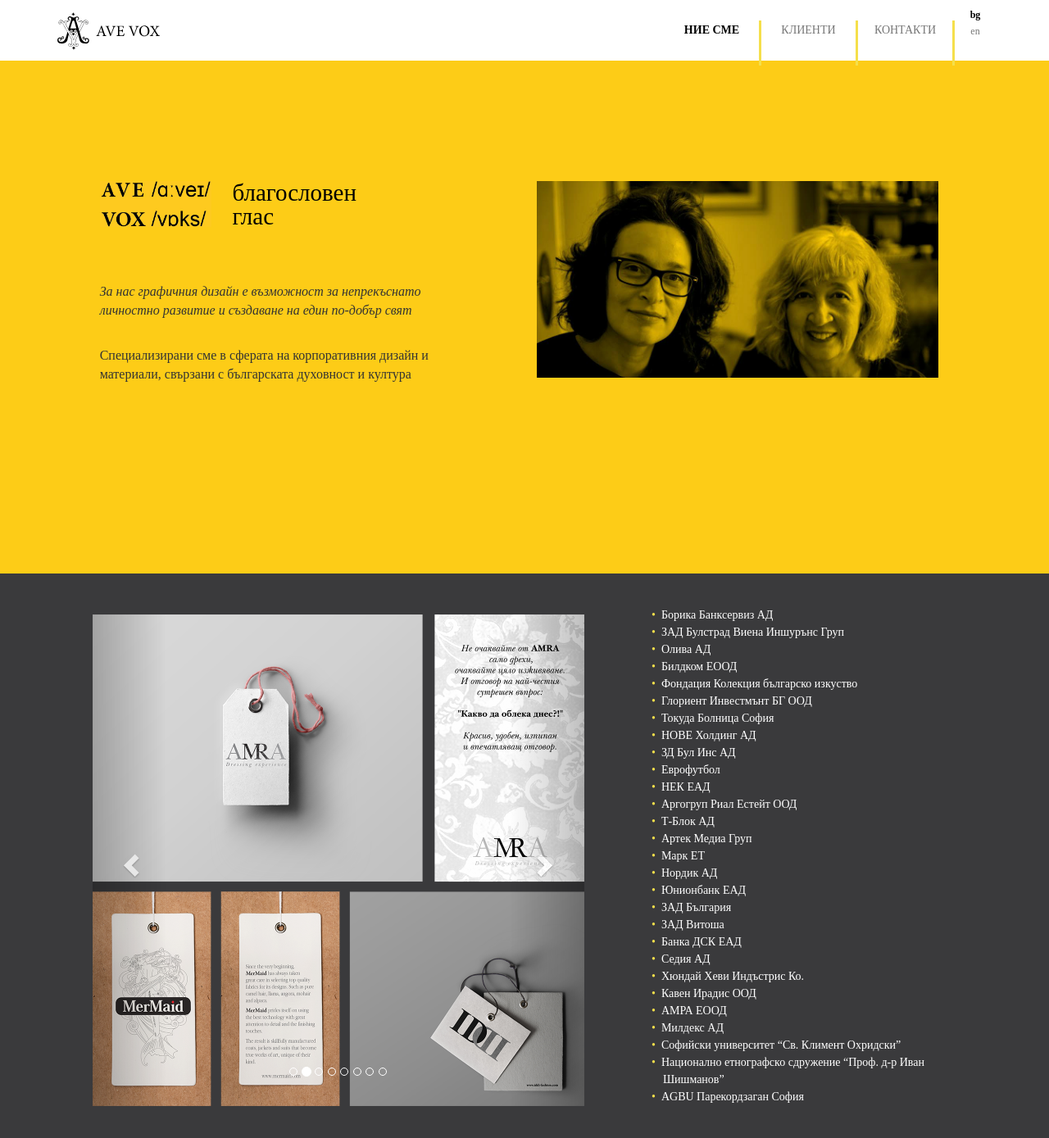
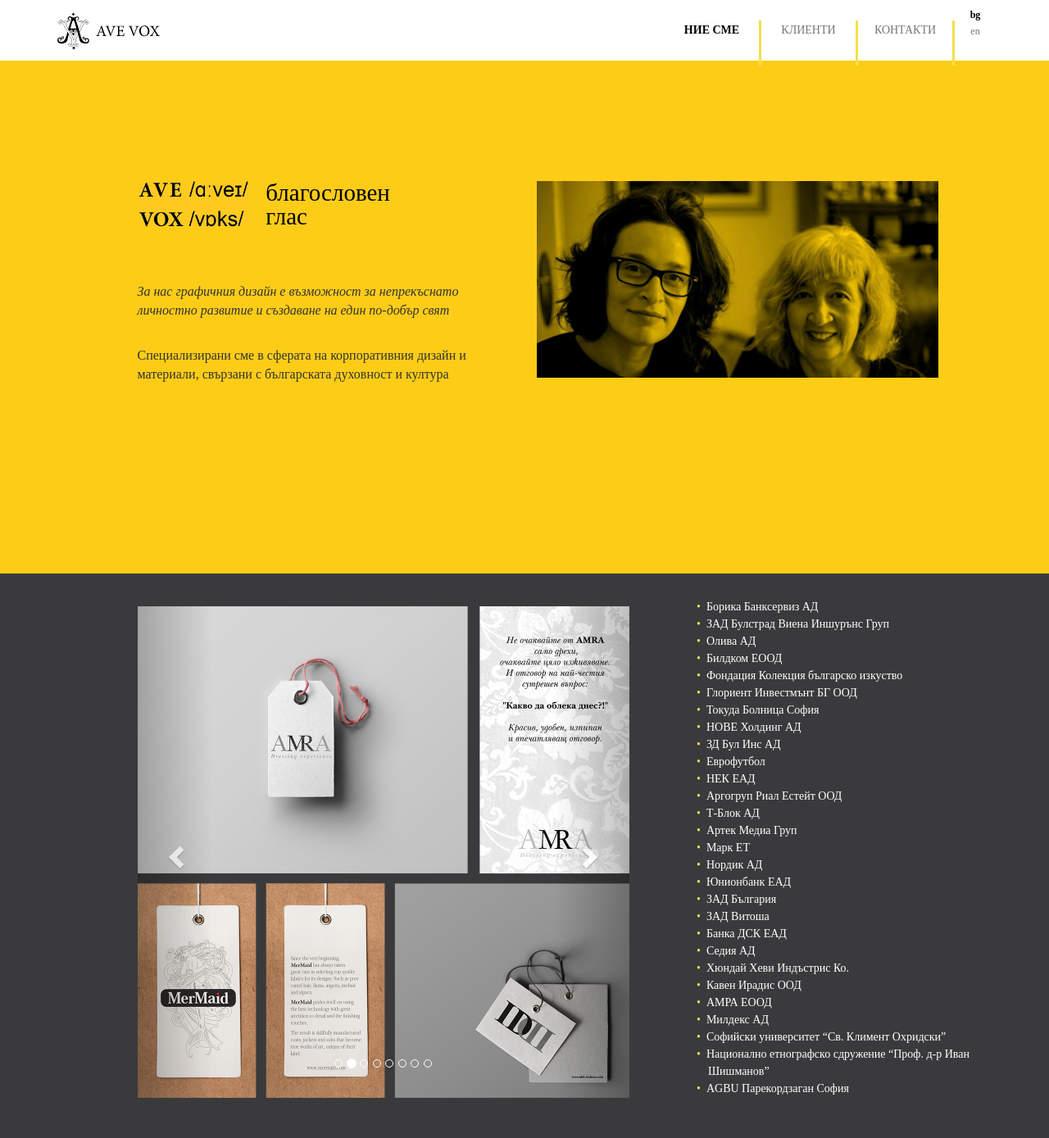
Before and after one commit to avevoxdesign/avevox, a Jekyll site: the page built from index.html, in a window 1280 px wide and 1400 px high. Shown: the top 1389 px of the window at 82% size. Built offline with Jekyll 4.4.1, drawn with Linux system fonts in a browser that asks for light colours.

Commit message:
display flex

```diff
--- a/index.html
+++ b/index.html
@@ -42,7 +42,7 @@
             <div class="col-sm-5 col-xs-12">
                 <div class="row">
                     <div class="col-lg-12 col-xs-12 main-description">
-                        <div style="display: inline-block; float: left; margin-right: 25px;">
+                        <div style="display: inline-block; float: left; margin-right: 20px;">
                             <img src="static/img/sections/are1.jpg" alt="we are" style="height: 56px;"/>
                         </div>
                         <div style="display: inline-block">
--- a/static/css/custom.css
+++ b/static/css/custom.css
@@ -15,7 +15,9 @@
 section#project,
 section#about_me,
 section#link {
-  display: table;
+  display: flex;
+  flex-direction: column;
+  justify-content: center;
   width: 100%;
   min-height: 700px;
 }
@@ -23,8 +25,8 @@
 section#project .container,
 section#about_me .container,
 section#link .container {
-  display: table-cell;
-  vertical-align: middle;
+  /*display: table-cell;
+  vertical-align: middle;*/
 }
 
 #navbar ul li {
```
Also changed, not shown: 2 other files.
